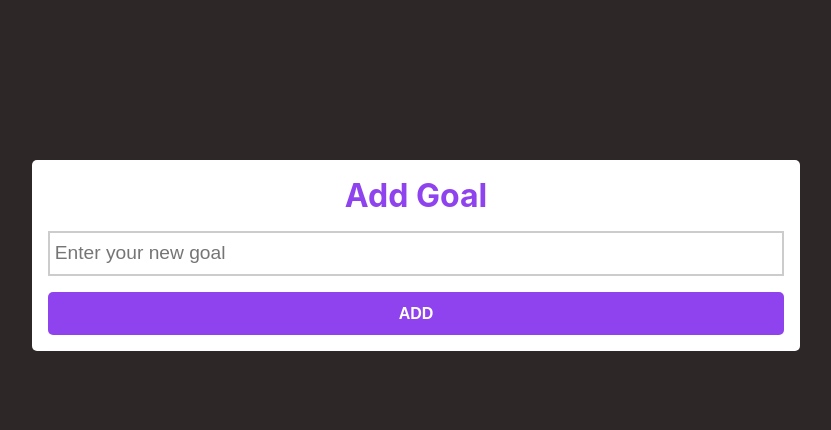
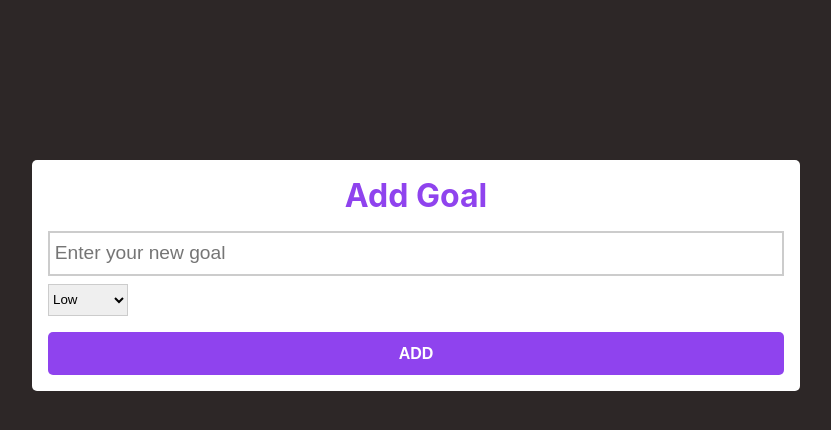
Before and after one commit to Usama-harry/goals-react, a React (Create React App) app: page / in a window 1280 px wide. Shown: the top 430 px of the page, without its empty margins (224-1055 px from the left). Built offline with nearby package versions, Linux system fonts and the light colour scheme.

Commit message:
added validation && priorty

```diff
--- a/package.json
+++ b/package.json
@@ -9,6 +9,7 @@
     "react": "^18.2.0",
     "react-dom": "^18.2.0",
     "react-scripts": "5.0.1",
+    "uuidv4": "^6.2.13",
     "web-vitals": "^2.1.4"
   },
   "scripts": {
--- a/src/App.js
+++ b/src/App.js
@@ -1,10 +1,15 @@
+import UserForm from "./components/UserForm/UserForm";
+import Goal from "./models/goal";
 import classes from "./App.module.css";
-import UserForm from "./components/UserForm/UserForm";
 
 function App() {
+  const onAddGoal = (newGoal) => {
+    console.log(newGoal);
+  };
+
   return (
     <div className="app">
-      <UserForm></UserForm>
+      <UserForm onAddGoal={onAddGoal}></UserForm>
     </div>
   );
 }
--- a/src/components/UserForm/UserForm.js
+++ b/src/components/UserForm/UserForm.js
@@ -1,13 +1,67 @@
+import { useState } from "react";
+import { v4 as uuid } from "uuid";
+
 //local
 import Button from "../Button/Button";
+import Goal from "../../models/goal";
+
+import { Priorty } from "../../utils/enums";
 import classes from "./UserForm.module.css";
 
 const UserForm = (props) => {
+  const [enteredValue, setInteredValue] = useState("");
+  const [priorty, setPriorty] = useState(Priorty.low);
+  const [isValid, setIsValid] = useState(true);
+
+  const onChangeInput = (event) => {
+    if (event.target.value.trim().length !== 0) setIsValid(true);
+    setInteredValue(event.target.value);
+  };
+  const onChangePriorty = (event) => {
+    setPriorty(event.target.value);
+  };
+
+  const onAddGoal = (event) => {
+    if (enteredValue.trim().length === 0) {
+      setIsValid(false);
+      return;
+    }
+
+    const id = uuid();
+    const newGoal = new Goal(id, enteredValue.trim(), parseInt(priorty));
+    props.onAddGoal(newGoal);
+
+    setInteredValue("");
+    setPriorty(Priorty.low);
+  };
   return (
     <div className={classes.container}>
-      <div className={classes["add-goal-title"]}>Add Goal</div>
-      <input placeholder="Enter your new goal" className={classes.input} />
-      <Button>Add</Button>
+      <div
+        className={`${classes["add-goal-title"]} ${
+          !isValid && classes.invalid
+        }`}
+      >
+        Add Goal
+      </div>
+      <input
+        onChange={onChangeInput}
+        value={enteredValue}
+        placeholder="Enter your new goal"
+        className={`${classes.input} ${!isValid && classes["invalid-input"]}`}
+      />
+      <div className={classes.dropdown}>
+        <select
+          value={priorty}
+          onChange={onChangePriorty}
+          name="priorty"
+          id="priorty"
+        >
+          <option value={Priorty.low}>Low</option>
+          <option value={Priorty.medium}>Medium</option>
+          <option value={Priorty.high}>High</option>
+        </select>
+      </div>
+      <Button onClick={onAddGoal}>Add</Button>
     </div>
   );
 };
--- a/src/components/UserForm/UserForm.module.css
+++ b/src/components/UserForm/UserForm.module.css
@@ -36,3 +36,34 @@
   font-weight: 500;
   line-height: normal;
 }
+
+.dropdown {
+  display: flex;
+  justify-content: flex-start;
+}
+.dropdown select {
+  outline: none;
+  height: 2rem;
+  width: 5rem;
+  margin-top: 0.5rem;
+  border: 1px solid #ccc;
+}
+
+.invalid {
+  color: red;
+}
+
+.invalid-input {
+  border: 1px solid red;
+  background-color: rgb(238, 193, 193);
+}
+
+.invalid-input::-webkit-input-placeholder {
+  color: white;
+}
+
+@media screen and (max-width: 768px) {
+  .container {
+    width: 95%;
+  }
+}
--- /dev/null
+++ b/src/models/goal.js
@@ -0,0 +1,10 @@
+class Goal {
+  constructor(id, text, priorty) {
+    this.id = id;
+    this.text = text;
+    this.priorty = priorty;
+    this.date = new Date();
+  }
+}
+
+export default Goal;
--- /dev/null
+++ b/src/utils/enums.js
@@ -0,0 +1,7 @@
+const Priorty = {
+  low: 1,
+  medium: 2,
+  high: 3,
+};
+
+export { Priorty };
```
Also changed, not shown: 1 other file (tests, documents, lock files or other folders).
